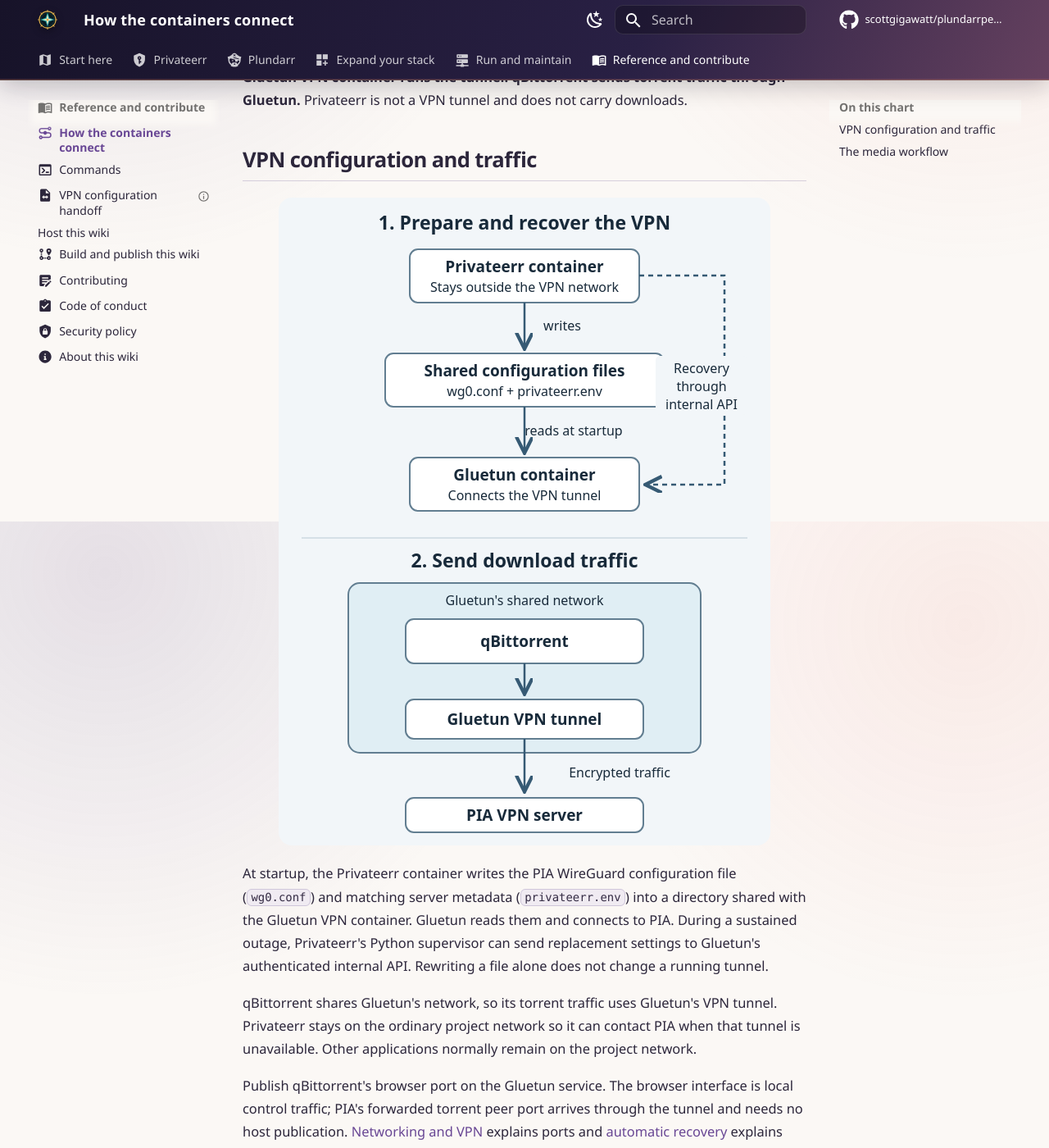
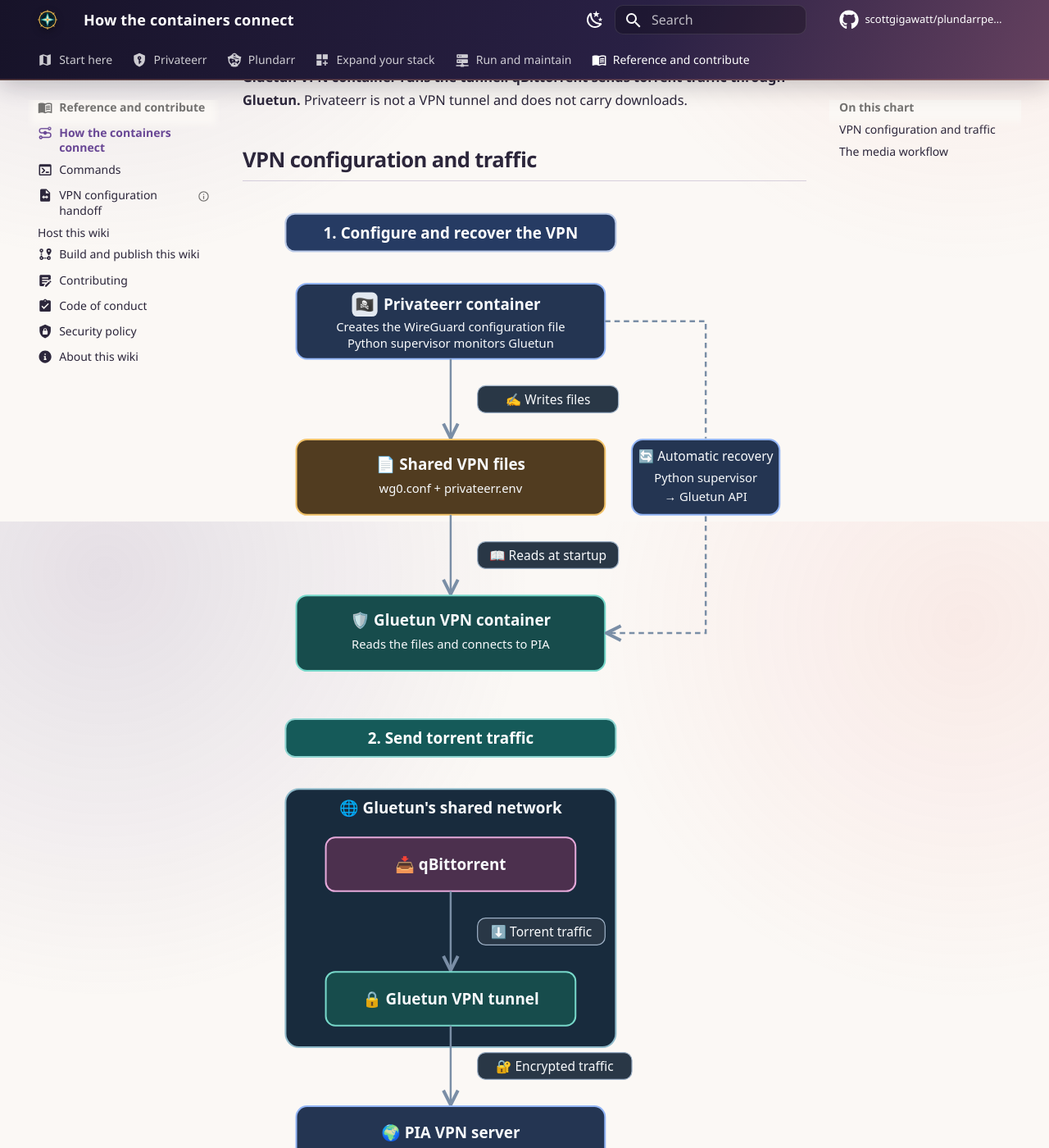
Before and after one commit to scottgigawatt/plundarrpedia, an MkDocs documentation site: the page built from docs/start-here/architecture.md, in a window 1280 px wide and 1400 px high, scrolled down 264 px. Shown: the whole window at 82% size. Built offline with MkDocs 1.6.1 and Material for MkDocs 9.7.7, drawn with Linux system fonts in a browser that asks for light colours; comment, search, counter and statistics services are not loaded; some of the changed text lies outside the part shown.

Commit message:
🎨 VPN boxes discover personal space

```diff
--- a/docs/assets/stylesheets/extra.css
+++ b/docs/assets/stylesheets/extra.css
@@ -290,7 +290,7 @@ body {
   display: block;
   height: auto;
   margin: 1rem auto;
-  max-width: 30rem;
+  max-width: 42rem;
   width: 100%;
 }
 
--- a/docs/start-here/architecture.md
+++ b/docs/start-here/architecture.md
@@ -10,7 +10,9 @@ icon: material/transit-connection-variant
 
 ## VPN configuration and traffic
 
-![Privateerr writes configuration for Gluetun and uses its recovery API; qBittorrent traffic travels through Gluetun to PIA](../assets/images/vpn-flow.svg)
+[![Privateerr writes configuration for Gluetun and uses its recovery API; qBittorrent traffic travels through Gluetun to PIA](../assets/images/vpn-flow.svg)](../assets/images/vpn-flow.svg)
+
+[View the full-size diagram](../assets/images/vpn-flow.svg).
 
 At startup, the Privateerr container writes the PIA WireGuard configuration file (`wg0.conf`) and matching server metadata (`privateerr.env`) into a directory shared with the Gluetun VPN container. Gluetun reads them and connects to PIA. During a sustained outage, Privateerr's Python supervisor can send replacement settings to Gluetun's authenticated internal API. Rewriting a file alone does not change a running tunnel.
 
```
Also changed, not shown: docs/assets/images/vpn-flow.svg.
